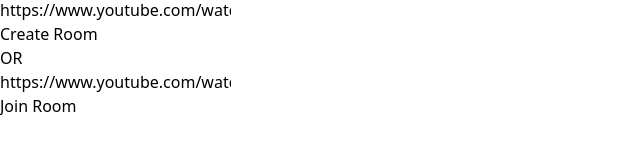
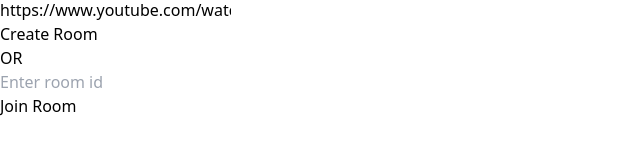
Before and after one commit to mohdhaider07/SyncView-frontend, a React (Vite) app: page / in a window 1280 px wide. Shown: the part 176-330 px from the top of the page, without its empty margins (0-640 px from the left). Built offline with nearby package versions, Linux system fonts and the light colour scheme; no server answers.

Commit message:
fixing join room functionality

```diff
--- a/src/pages/home/Home.tsx
+++ b/src/pages/home/Home.tsx
@@ -9,6 +9,7 @@
   const [videoUrl, setVideoUrl] = useState<string>(
     "https://www.youtube.com/watch?v=F8bEEsCNPw8"
   );
+  const [roomId, setRoomId] = useState<string>("");
   // publicRequest.post request to the server to create the room the funtion will take string url of the video
   // and will return the roomId of the room created
   const navigate = useNavigate();
@@ -55,34 +56,22 @@
           >
             Create Room
           </button>
-          {/* <button
-            onClick={() => createRoom(videoUrl)}
-            className="px-4 py-2 w-full mt-4 bg-blue-500 rounded-md hover:bg-blue-600"
-          >
-            Join Room
-          </button> */}
         </div>
       </div>
       <p>OR</p>
       <div className="flex flex-col items-center justify-center w-1/3 p-4 bg-transparent rounded-lg">
         <Input
           type="text"
-          value={videoUrl}
+          value={roomId}
           onChange={(e) => {
-            setVideoUrl(e.target.value);
+            setRoomId(e.target.value);
           }}
           placeholder="Enter room id"
           className="placeholder:text-slate-300 text-white"
         />
         <div className="flex w-full gap-8">
-          {/* <button
-            onClick={() => createRoom(videoUrl)}
-            className="px-4 py-2 w-full mt-4 bg-blue-500 rounded-md hover:bg-blue-600"
-          >
-            Create Room
-          </button> */}
           <button
-            onClick={() => createRoom(videoUrl)}
+            onClick={() => navigate(`/room/${roomId}`)}
             className="px-4 py-2 w-full mt-4 bg-blue-500 rounded-md hover:bg-blue-600"
           >
             Join Room
```
